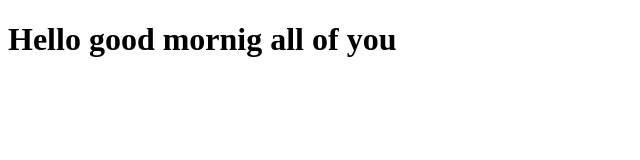
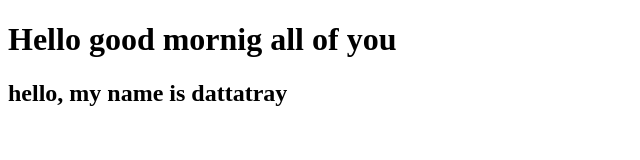
Before and after one commit to datta88/rose-group-pratics, a plain HTML site: page pages/datta.html in a window 1280 px wide. Shown: the whole page, without its empty margins (0-640 px from the left). Drawn offline with Linux system fonts and the light colour scheme.

Commit message:
add self intro

```diff
--- a/pages/datta.html
+++ b/pages/datta.html
@@ -5,5 +5,6 @@
 </head>
 <body>
     <h1>Hello good mornig all of you</h1>
+    <h2> hello, my name is dattatray</h2>
 </body>
 </html>
```
